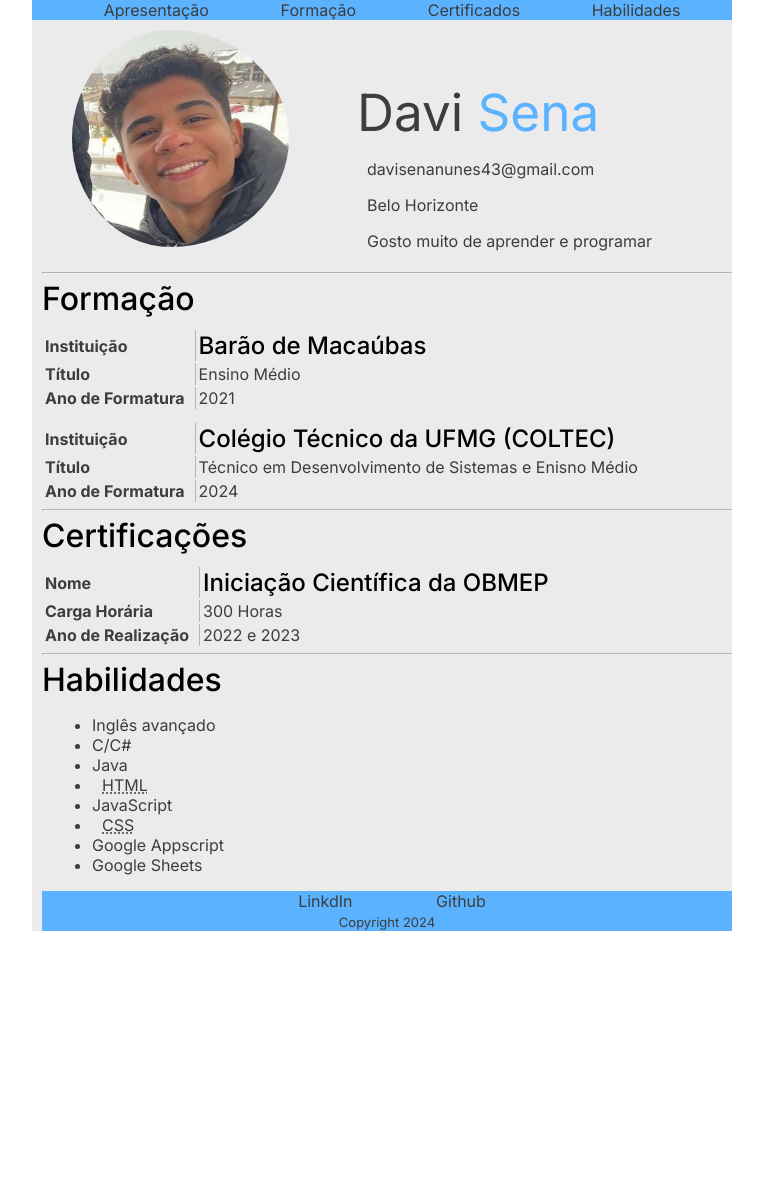
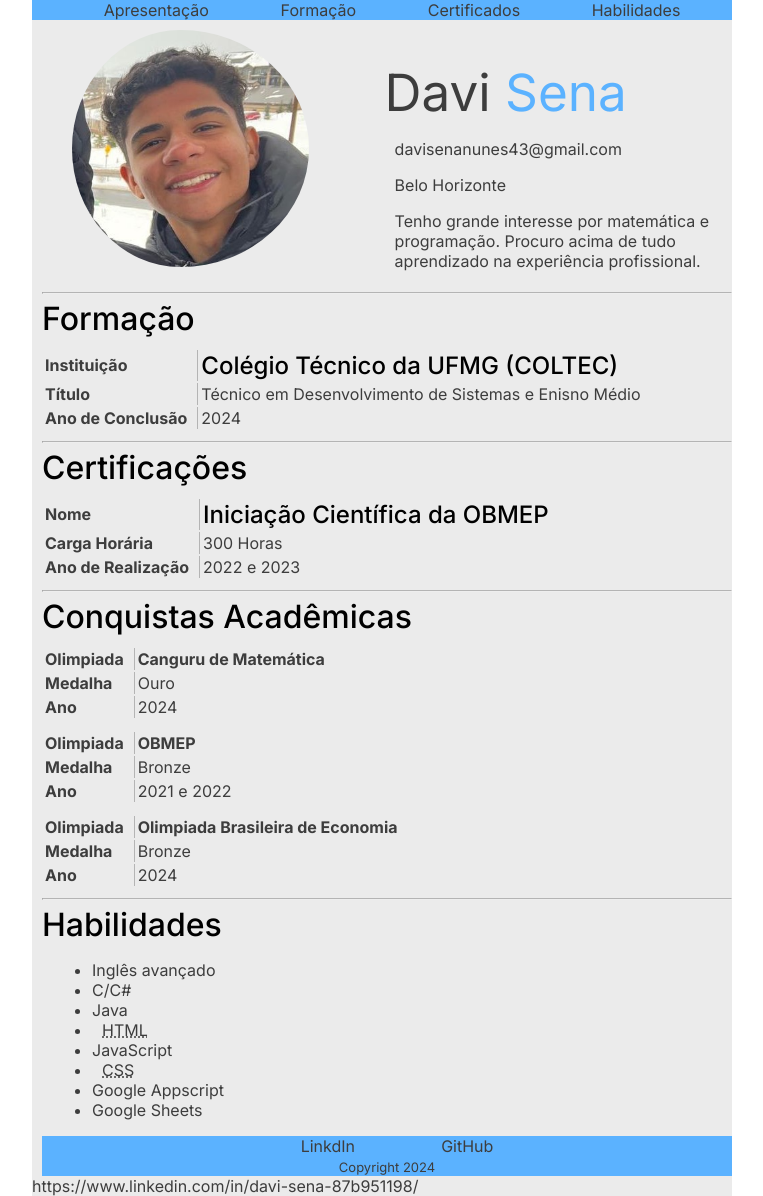
Before and after one commit to Davisnns/davisnns.github.io, a plain HTML site: page index.html in a window 1280 px wide. Shown: the whole page, without its empty margins (263-1026 px from the left). Before the commit the page ends 931 px from the top, so only its background shows below. Drawn offline with Linux system fonts and the light colour scheme; a script that the page names is missing.

Commit message:
alteração por motivos de utilidade

```diff
--- a/index.html
+++ b/index.html
@@ -35,7 +35,7 @@
                     <p>Belo Horizonte</p>
                 </div>
                 <div id="intro">
-                    <p>Gosto muito de aprender e programar </p>
+                    <p>Tenho grande interesse por matemática e programação. Procuro acima de tudo aprendizado na experiência profissional. </p>
                 </div>
 
             </div>
@@ -44,20 +44,7 @@
         <div id="formacao">
             <h1>Formação</h1>
             <div id="Barao">
-                <table>
-                    <tr>
-                        <th>Instituição</th>
-                        <td><h2>Barão de Macaúbas</h2></td>
-                    </tr>
-                    <tr>
-                        <th>Título</th>
-                        <td>Ensino Médio</td>
-                    </tr>
-                    <tr>
-                        <th>Ano de Formatura</th>
-                        <td>2021</td>
-                    </tr>
-                </table>
+
 
             </div>
             <div id="coltec">
@@ -71,7 +58,7 @@
                         <td>Técnico em Desenvolvimento de Sistemas e Enisno Médio</td>
                     </tr>
                     <tr>
-                        <th>Ano de Formatura</th>
+                        <th>Ano de Conclusão</th>
                         <td>2024</td>
                     </tr>
                 </table>
@@ -101,6 +88,62 @@
 
         </div>
         <hr>
+        <div id="certificacoes">
+            <h1>Conquistas Acadêmicas</h1>
+            <div>
+                <table>
+                    <tr>
+                        <th>Olimpiada</th>
+                        <td><strong>Canguru de Matemática</strong></td>
+                    </tr>
+                    <tr>
+                        <th>Medalha</th>
+                        <td>Ouro</td>
+                    </tr>
+                    <tr>
+                        <th>Ano</th>
+                        <td>2024</td>
+                    </tr>
+
+                </table>
+
+                <table>
+                    <tr>
+                        <th>Olimpiada</th>
+                        <td><strong>OBMEP</strong></td>
+                    </tr>
+                    <tr>
+                        <th>Medalha</th>
+                        <td>Bronze</td>
+                    </tr>
+                    <tr>
+                        <th>Ano</th>
+                        <td>2021 e 2022</td>
+                    </tr>
+
+                </table>
+
+                <table>
+                    <tr>
+                        <th>Olimpiada</th>
+                        <td><strong>Olimpiada Brasileira de Economia</strong></td>
+                    </tr>
+                    <tr>
+                        <th>Medalha</th>
+                        <td>Bronze</td>
+                    </tr>
+                    <tr>
+                        <th>Ano</th>
+                        <td>2024</td>
+                    </tr>
+
+                </table>
+
+
+            </div>
+
+        </div>
+        <hr>
         <div id="experiencia">
             <hr>
         </div>
@@ -121,11 +164,11 @@
 
         <footer>
             <ul>
-                <li>LinkdIn</li>
-                <li>Github</li>
+                <li><a href="https://www.linkedin.com/in/davi-sena-87b951198/">LinkdIn</a></li>
+                <li><a href="https://github.com/Davisnns">GitHub</a></li>
 
             </ul>
             <span id="copyright">Copyright 2024</span>
         </footer>
     </body>
-</html>
+</html>https://www.linkedin.com/in/davi-sena-87b951198/
--- a/style.css
+++ b/style.css
@@ -57,7 +57,13 @@ h1{
     color: var(--cor-destaque);
     margin-bottom: 10px;
 }
+table{
+    margin-bottom: 10px;
+}
 
+strong{
+    margin: 0;
+}
 
 h2{
     margin: 0;
@@ -82,7 +88,7 @@ div{
 
 
 .wrapper{
-    width: 45%;
+    width: 49%;
     display: inline-block;
 }
 
```
